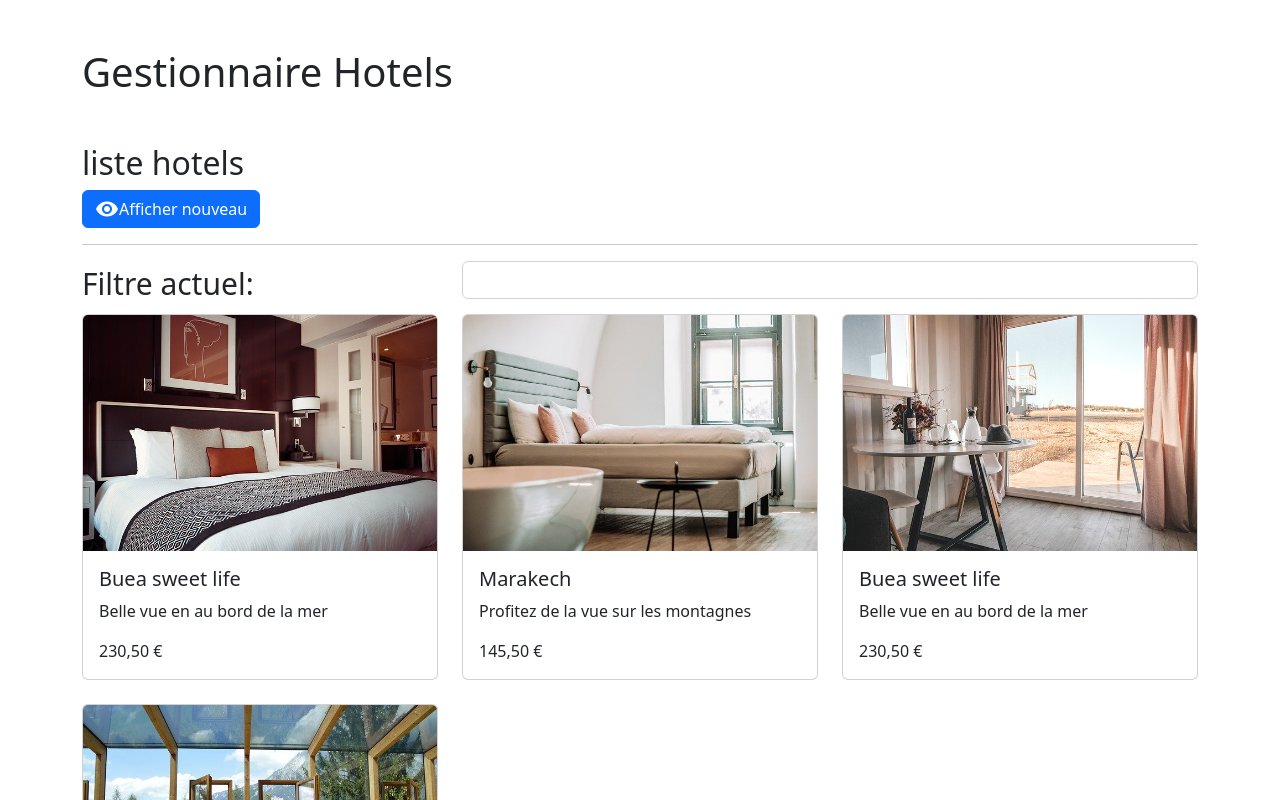
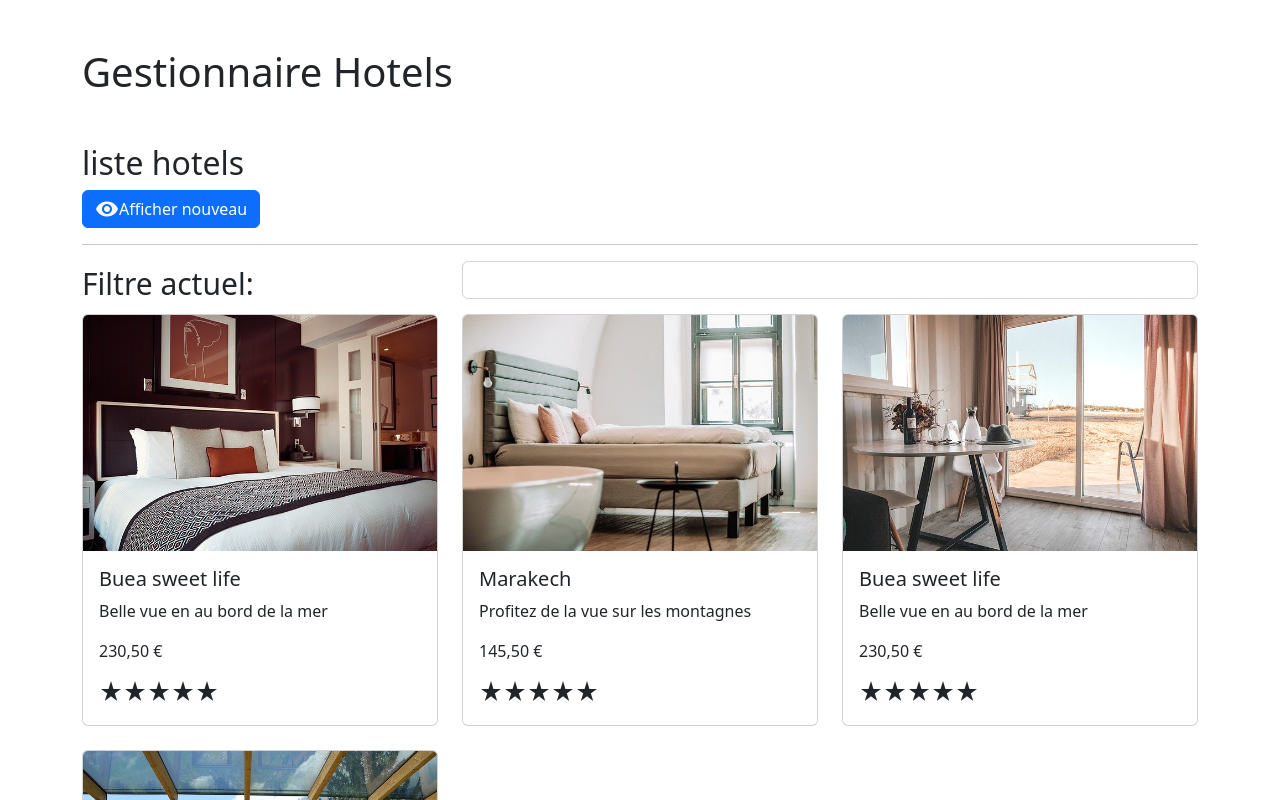
Before and after one commit to da-cruzdev/first_angular-app, an Angular app: page /hotels in a window 1280 px wide. Shown: the top 800 px of the page. Built offline with nearby package versions, Linux system fonts and the light colour scheme.

Commit message:
create star rating folder to handle hotel's rating

```diff
--- a/src/app/hotel-list/hotel-list.component.html
+++ b/src/app/hotel-list/hotel-list.component.html
@@ -41,6 +41,8 @@
           <p class="card-text">
             {{ hotel.price | currency : "EUR" : "symbol" : "1.2-2" : "fr" }}
           </p>
+
+          <app-star-rating></app-star-rating>
           <span class="badge badge-pill badge-info" *ngIf="showBadge"
             >Nouveau</span
           >
--- /dev/null
+++ b/src/app/shared/components/star-rating/star-rating.component.css
@@ -0,0 +1,9 @@
+.star-container {
+  overflow: hidden;
+  cursor: pointer;
+}
+
+.star-wrapper {
+  width: 125px;
+  cursor: pointer;
+}
--- /dev/null
+++ b/src/app/shared/components/star-rating/star-rating.component.html
@@ -0,0 +1,9 @@
+<div class="star-container">
+  <div class="star-wrapper">
+    <span class="material-icons">star_rate</span
+    ><span class="material-icons">star_rate</span
+    ><span class="material-icons">star_rate</span
+    ><span class="material-icons">star_rate</span
+    ><span class="material-icons">star_rate</span>
+  </div>
+</div>
--- /dev/null
+++ b/src/app/shared/components/star-rating/star-rating.component.ts
@@ -0,0 +1,16 @@
+import { Component, OnChanges, SimpleChanges } from '@angular/core';
+
+@Component({
+  selector: 'app-star-rating',
+  templateUrl: './star-rating.component.html',
+  styleUrls: ['./star-rating.component.css'],
+})
+export class StarRatingComponent implements OnChanges {
+  public starWidth: number | undefined;
+
+  public rating: number = 2;
+
+  ngOnChanges(changes: SimpleChanges): void {
+    this.starWidth = (this.rating * 125) / 5;
+  }
+}
```
Also changed, not shown: src/app/app.module.ts (+7 -1 lines).
